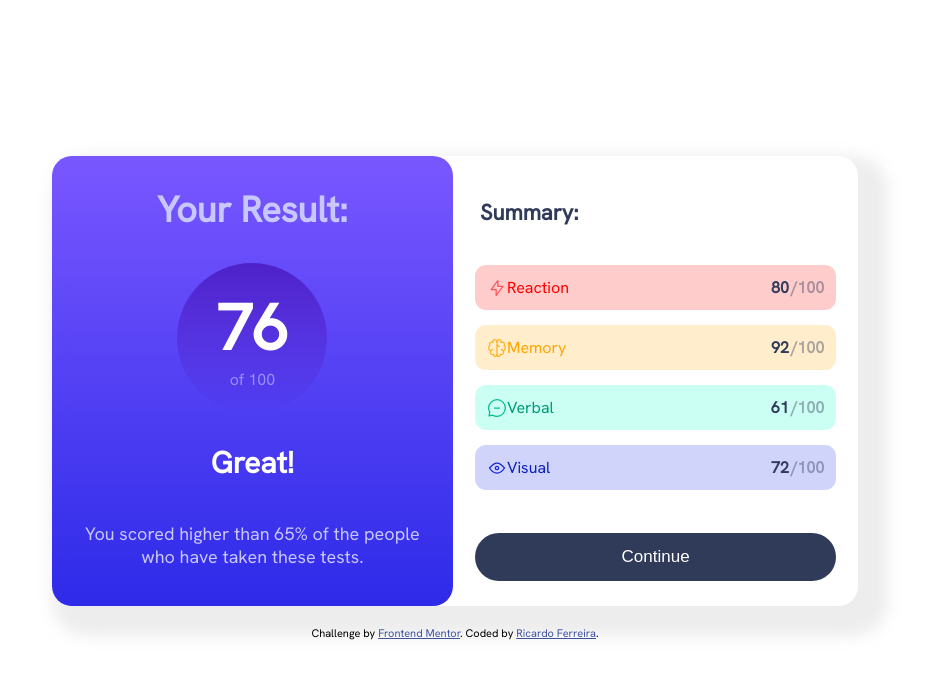
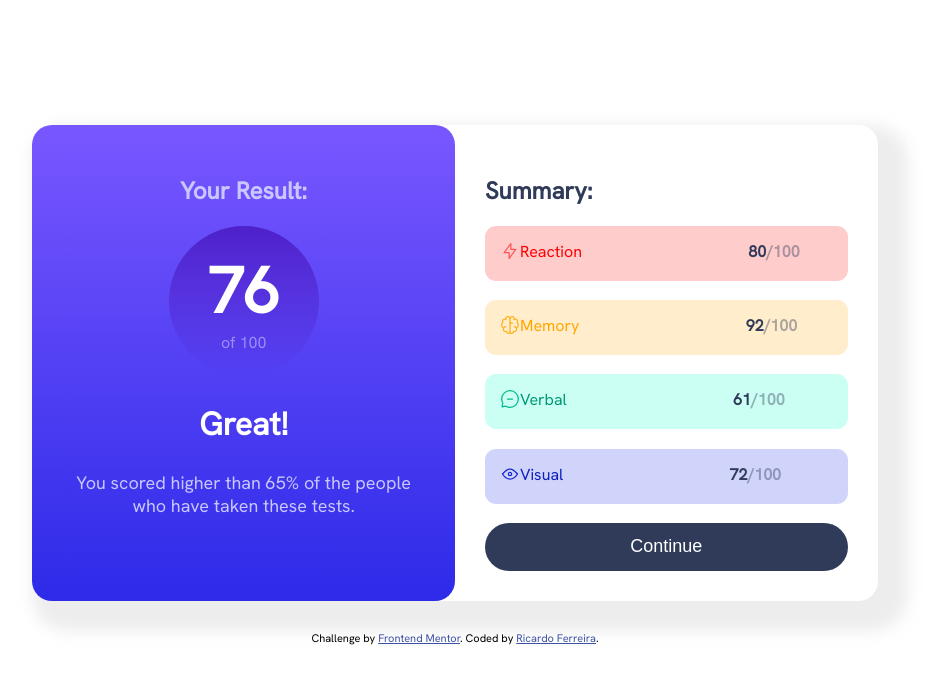
Before and after one commit to ricardo-f/results-summary-component, a plain HTML site: page index.html in a window 1280 px wide. Shown: the whole page, without its empty margins (185-1120 px from the left). Drawn offline with Linux system fonts and the light colour scheme.

Commit message:
improving hmtl and css syntax

```diff
--- a/index.html
+++ b/index.html
@@ -1,6 +1,5 @@
 <!DOCTYPE html>
 <html lang="en">
-
 <head>
   <meta charset="UTF-8">
   <meta name="viewport" content="width=device-width, initial-scale=1.0">
@@ -10,44 +9,28 @@
   <script src="scripts/script.js"></script>
   <title>Frontend Mentor | Results summary component</title>
 </head>
-
 <body>
-
-  <main class="main">
-
+  <main>
     <article class="card-result">
-      <div class="result-title">
-        <h1>Your Result:</h1>
-      </div>
+      <h1>Your Result:</h1>
       <div class="result-score">
         <span class="actual">76</span>
         <span class="max">of 100</span>
       </div>
-      <div class="result-brief">
-        <h2>Great!</h2>
-        <p>You scored higher than 65% of the people who have taken these tests.</p>
-      </div>
+      <h2>Great!</h2>
+      <p>You scored higher than 65% of
+        the people who have taken
+        these tests.</p>
     </article>
-
     <article class="card-summary">
-      <div class="summary-title">
-        <h1>Summary:</h1>
-      </div>
-      <div class="summary-scores">
-        <ul id="dynamic-list">
-        </ul>
-      </div>
+      <h1>Summary:</h1>
+      <ul id="dynamic-list"></ul>
       <button class="btn">Continue</button>
     </article>
-
   </main>
   <footer>
-    <div class="attribution">
-      Challenge by <a href="https://www.frontendmentor.io?ref=challenge" target="_blank">Frontend Mentor</a>.
-      Coded by <a href="https://www.linkedin.com/in/ricardolferreira/">Ricardo Ferreira</a>.
-    </div>
+    Challenge by <a href="https://www.frontendmentor.io?ref=challenge" target="_blank">Frontend Mentor</a>.
+    Coded by <a href="https://www.linkedin.com/in/ricardolferreira/">Ricardo Ferreira</a>.
   </footer>
-
 </body>
-
 </html>
--- a/styles/styles.css
+++ b/styles/styles.css
@@ -15,23 +15,21 @@ body {
   text-align: center;
   height: 100vh;
   background-color: hsl(0, 0%, 100%);
+  margin: auto;
 }
 
-.main {
+main {
   display: flex;
   border-radius: 20px;
   box-shadow: 15px 15px 15px 15px rgba(211, 211, 211, 0.4);
-  background-color: hsl(0, 0%, 100%);
+}
+
+article {
+  width: 50%;
+  padding: 30px;
 }
 
 .card-result {
-  display: flex;
-  flex-direction: column;
-  justify-content: center;
-  align-items: center;
-  text-align: center;
-  width: 50%;
-  float: left;
   background: linear-gradient(
     to bottom,
     var(--light_slate_blue) 1%,
@@ -40,18 +38,15 @@ body {
   border-radius: 20px;
 }
 
-.result-title h1 {
+.card-result h1 {
   font-weight: 800;
-  font-size: 36px;
   color: hsl(241, 100%, 89%);
 }
 
-.result-score {
+.card-result .result-score {
   display: flex;
   flex-direction: column;
   justify-content: center;
-  align-items: center;
-  text-align: center;
   width: 150px;
   height: 150px;
   border-radius: 50%;
@@ -60,146 +55,108 @@ body {
     var(--violet_blue),
     var(--persian_blue)
   );
+  margin: auto;
 }
 
-.result-score .actual {
+.card-result .result-score .actual {
   font-weight: 800;
-  font-size: 64px;
+  font-size: 4rem;
   color: hsl(0, 0%, 100%);
 }
 
-.result-score .max {
+.card-result .result-score .max {
   opacity: 0.6;
   color: hsl(241, 100%, 89%);
 }
 
-.result-brief {
-  margin: 5px;
-  font-weight: 500;
-  font-size: 16px;
-  color: hsl(241, 100%, 89%);
-}
-
-.result-brief h2 {
+.card-result h2 {
   font-weight: 700;
-  font-size: 30px;
+  font-size: 2rem;
   color: hsl(0, 0%, 100%);
 }
 
-.result-brief p {
-  padding: 15px;
+.card-result p {
   font-weight: 400;
-  font-size: 18px;
+  font-size: 1.125rem;
   color: hsl(241, 100%, 89%);
 }
 
 .card-summary {
-  display: flex;
-  flex-direction: column;
-  justify-content: left;
-  align-items: left;
+  border-radius: 20px;
   text-align: left;
-  width: 50%;
-  float: right;
-  margin: 2px;
-  border-radius: 20px;
 }
 
-.summary-title h1 {
-  margin-top: 40px;
-  margin-left: 25px;
+.card-summary h1 {
   font-weight: 800;
-  font-size: 22px;
   color: hsl(224, 30%, 27%);
 }
 
-#dynamic-list {
+.card-summary #dynamic-list {
   list-style: none;
-  margin: 0;
-  padding: 5px;
+  padding: 0;
 }
 
-img {
+.card-summary #dynamic-list li {
   display: flex;
-  flex-direction: column;
-  justify-content: center;
-  align-items: center;
+  flex-direction: row;
+  justify-content: start;
+  margin: auto;
+  border-radius: 0.7rem;
+  padding: 15px;
+  margin-top: 1.2em;
+  margin-bottom: 1.2em;
 }
 
-li {
-  display: flex;
-  justify-content: space-between;
-  align-items: center;
-  margin: 15px;
-  padding: 12px;
-}
-
-.reaction,
-.memory,
-.verbal,
-.visual {
-  border-radius: 0.7rem;
-}
-
-.reaction {
+.card-summary #dynamic-list .reaction {
+  font-weight: 400;
   color: hsl(0, 100%, 50%);
   background-color: hsl(0, 100%, 90%);
 }
 
-.memory {
+.card-summary #dynamic-list .memory {
+  font-weight: 400;
   color: hsl(39, 100%, 50%);
   background-color: hsl(39, 100%, 90%);
 }
 
-.verbal {
+.card-summary #dynamic-list .verbal {
+  font-weight: 400;
   color: hsl(166, 100%, 30%);
   background-color: hsl(166, 100%, 90%);
 }
 
-.visual {
+.card-summary #dynamic-list .visual {
+  font-weight: 400;
   color: hsl(234, 85%, 40%);
   background-color: hsl(234, 85%, 90%);
 }
 
-.category {
-  flex: 1;
+.card-summary #dynamic-list li .score {
+  font-weight: 700;
+  color: hsl(224, 30%, 27%);
+  margin-left: 50%;
 }
 
-.score,
-.score-text {
-  display: inline-block;
-  margin-left: 0.1em;
-}
-
-.score {
-  font-weight: 700;
-  color: hsl(224, 30%, 27%);
-  font-size: 16px;
-}
-
-.score-text {
+.card-summary #dynamic-list li .score-text {
   font-weight: 700;
   color: hsl(224, 30%, 27%);
   opacity: 0.4;
 }
 
-.btn {
-  margin: auto;
-  padding: auto;
-  outline: 0;
+.card-summary .btn {
   border: none;
-  width: 90%;
+  width: 100%;
   height: 3rem;
   border-radius: 3rem;
-  font-weight: 500;
-  font-size: 17px;
+  font-weight: 400;
+  font-size: 1.125rem;
   background-color: hsl(224, 30%, 27%);
   color: hsl(0, 0%, 100%);
   cursor: pointer;
   transition: 0.5s all ease;
 }
 
-.btn:hover {
+.card-summary .btn:hover {
   background: linear-gradient(
     to bottom,
     var(--light_slate_blue) 1%,
@@ -208,49 +165,36 @@ li {
 }
 
 footer {
-  margin: 10px;
-  padding: 10px;
-}
-
-.attribution {
+  margin: 30px;
   font-size: 11px;
   text-align: center;
 }
 
-.attribution a {
+footer a {
   color: hsl(228, 45%, 44%);
 }
 
-@media only screen and (max-width: 768px) {
-  .main {
+@media screen and (max-width: 450px) {
+  main {
     flex-direction: column;
-    height: auto;
-    margin: auto;
+    box-shadow: none;
+    padding-top: 30px;
   }
 
-  .card-result, .card-summary {
+  article {
     width: 100%;
-    float: none;
-    margin: 10px 0;
   }
 
-  .result-score {
-    width: 100px;
-    height: 100px;
-    margin-top: 20px;
+  .card-result .result-score {
+    width: 120px;
+    height: 120px;
   }
 
-  .result-score .actual {
-    font-size: 48px;
+  .card-summary #dynamic-list li .score {
+    margin-left: auto;
   }
 
-  .result-brief h3 {
-    font-size: 24px;
-  }
-
-  .btn {
-    margin: auto;
-    padding: auto;
-    width: 90%;
+  footer {
+    margin: 10px;
   }
 }
```
